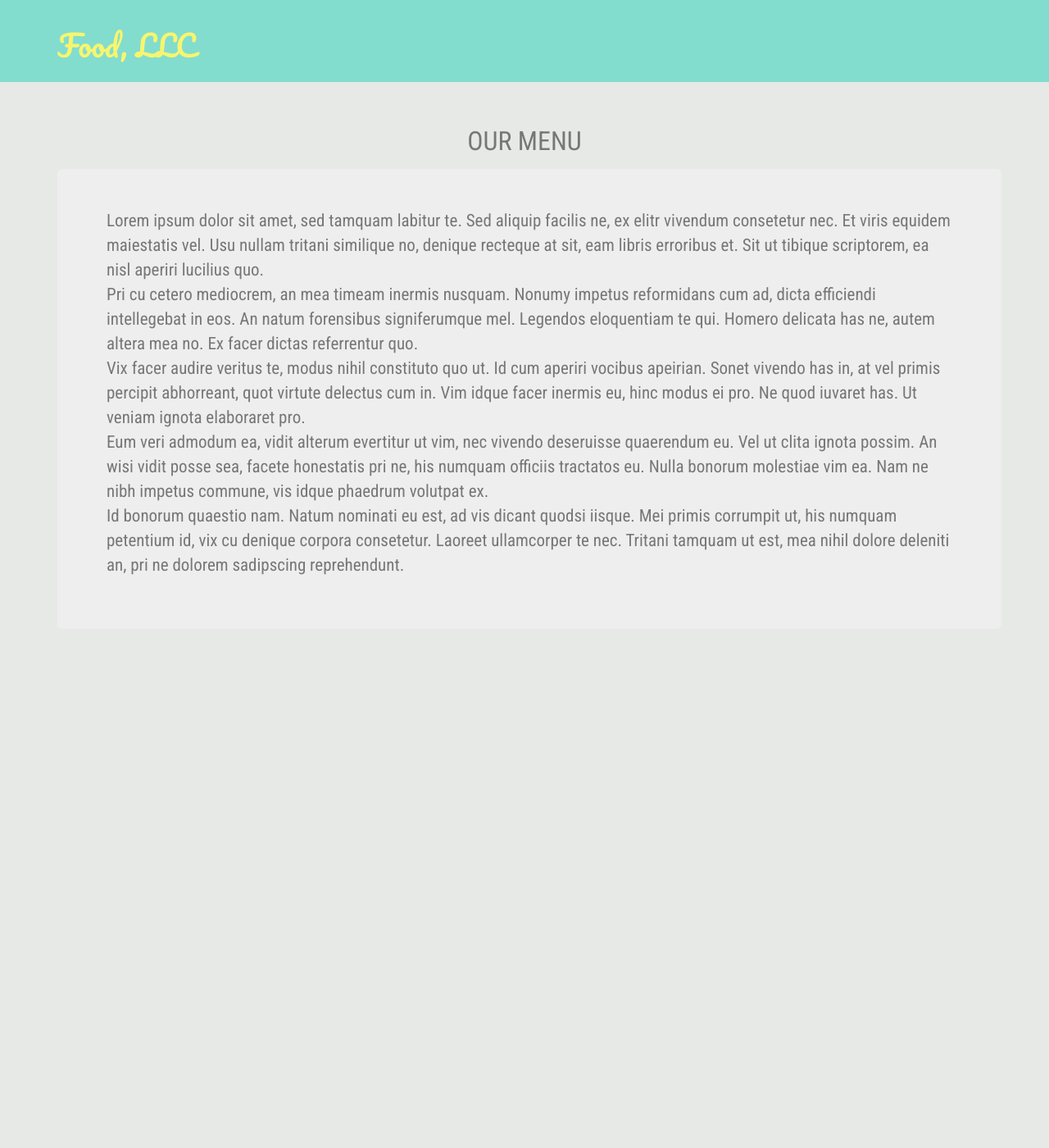
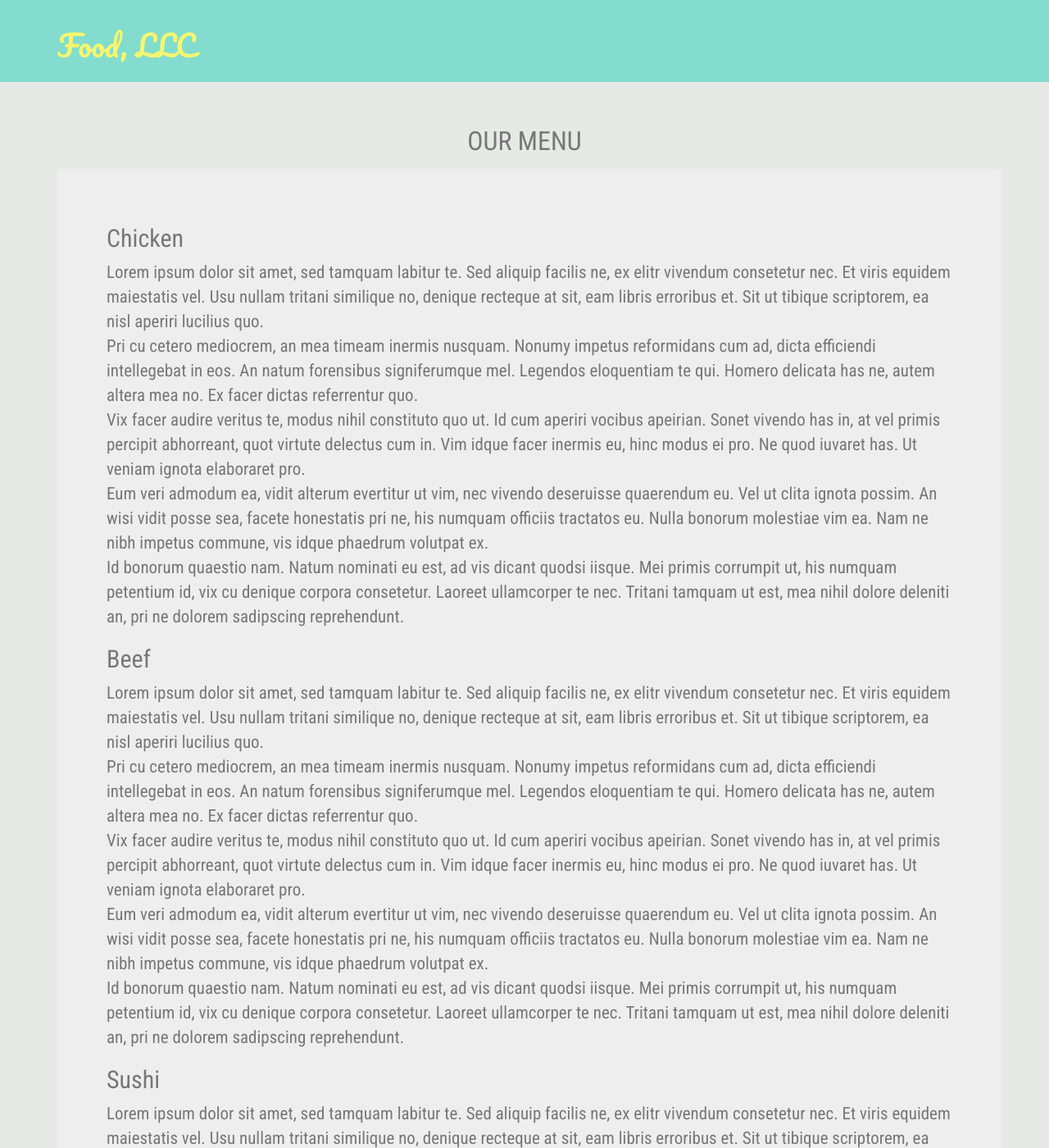
Before and after one commit to emmvalenti/emmvalenti.github.io, a Jekyll site: the page module3/index.html, which Jekyll copies as it is, in a window 1280 px wide and 1400 px high. Shown: the whole window at 82% size. Built offline with Jekyll 4.4.1, drawn with Linux system fonts in a browser that asks for light colours.

Commit message:
divs for paras

```diff
--- a/module3/index.html
+++ b/module3/index.html
@@ -48,7 +48,9 @@
 		<p class="text-center">Our Menu</p>
 	<div id="main-content" class="container">
 		<div class="jumbotron">
-		<p class="menu-item" id="chicken">Lorem ipsum dolor sit amet, sed tamquam labitur te. Sed aliquip facilis ne, ex elitr vivendum consetetur nec. Et viris equidem maiestatis vel. Usu nullam tritani similique no, denique recteque at sit, eam libris erroribus et. Sit ut tibique scriptorem, ea nisl aperiri lucilius quo.<br>
+		<div class="menu-item" id="chicken">
+		<h2>Chicken</h2>
+		<p>Lorem ipsum dolor sit amet, sed tamquam labitur te. Sed aliquip facilis ne, ex elitr vivendum consetetur nec. Et viris equidem maiestatis vel. Usu nullam tritani similique no, denique recteque at sit, eam libris erroribus et. Sit ut tibique scriptorem, ea nisl aperiri lucilius quo.<br>
 
 		Pri cu cetero mediocrem, an mea timeam inermis nusquam. Nonumy impetus reformidans cum ad, dicta efficiendi intellegebat in eos. An natum forensibus signiferumque mel. Legendos eloquentiam te qui. Homero delicata has ne, autem altera mea no. Ex facer dictas referrentur quo.<br>
 
@@ -57,6 +59,33 @@
 		Eum veri admodum ea, vidit alterum evertitur ut vim, nec vivendo deseruisse quaerendum eu. Vel ut clita ignota possim. An wisi vidit posse sea, facete honestatis pri ne, his numquam officiis tractatos eu. Nulla bonorum molestiae vim ea. Nam ne nibh impetus commune, vis idque phaedrum volutpat ex.<br>
 
 		Id bonorum quaestio nam. Natum nominati eu est, ad vis dicant quodsi iisque. Mei primis corrumpit ut, his numquam petentium id, vix cu denique corpora consetetur. Laoreet ullamcorper te nec. Tritani tamquam ut est, mea nihil dolore deleniti an, pri ne dolorem sadipscing reprehendunt.</p>
+		</div>
+
+		<div class="menu-item" id="beef">
+		<h2>Beef</h2>
+		<p>Lorem ipsum dolor sit amet, sed tamquam labitur te. Sed aliquip facilis ne, ex elitr vivendum consetetur nec. Et viris equidem maiestatis vel. Usu nullam tritani similique no, denique recteque at sit, eam libris erroribus et. Sit ut tibique scriptorem, ea nisl aperiri lucilius quo.<br>
+
+		Pri cu cetero mediocrem, an mea timeam inermis nusquam. Nonumy impetus reformidans cum ad, dicta efficiendi intellegebat in eos. An natum forensibus signiferumque mel. Legendos eloquentiam te qui. Homero delicata has ne, autem altera mea no. Ex facer dictas referrentur quo.<br>
+
+		Vix facer audire veritus te, modus nihil constituto quo ut. Id cum aperiri vocibus apeirian. Sonet vivendo has in, at vel primis percipit abhorreant, quot virtute delectus cum in. Vim idque facer inermis eu, hinc modus ei pro. Ne quod iuvaret has. Ut veniam ignota elaboraret pro.<br>
+
+		Eum veri admodum ea, vidit alterum evertitur ut vim, nec vivendo deseruisse quaerendum eu. Vel ut clita ignota possim. An wisi vidit posse sea, facete honestatis pri ne, his numquam officiis tractatos eu. Nulla bonorum molestiae vim ea. Nam ne nibh impetus commune, vis idque phaedrum volutpat ex.<br>
+
+		Id bonorum quaestio nam. Natum nominati eu est, ad vis dicant quodsi iisque. Mei primis corrumpit ut, his numquam petentium id, vix cu denique corpora consetetur. Laoreet ullamcorper te nec. Tritani tamquam ut est, mea nihil dolore deleniti an, pri ne dolorem sadipscing reprehendunt.</p>
+		</div>
+
+		<div class="menu-item" id="sushi">
+		<h2>Sushi</h2>
+		<p>Lorem ipsum dolor sit amet, sed tamquam labitur te. Sed aliquip facilis ne, ex elitr vivendum consetetur nec. Et viris equidem maiestatis vel. Usu nullam tritani similique no, denique recteque at sit, eam libris erroribus et. Sit ut tibique scriptorem, ea nisl aperiri lucilius quo.<br>
+
+		Pri cu cetero mediocrem, an mea timeam inermis nusquam. Nonumy impetus reformidans cum ad, dicta efficiendi intellegebat in eos. An natum forensibus signiferumque mel. Legendos eloquentiam te qui. Homero delicata has ne, autem altera mea no. Ex facer dictas referrentur quo.<br>
+
+		Vix facer audire veritus te, modus nihil constituto quo ut. Id cum aperiri vocibus apeirian. Sonet vivendo has in, at vel primis percipit abhorreant, quot virtute delectus cum in. Vim idque facer inermis eu, hinc modus ei pro. Ne quod iuvaret has. Ut veniam ignota elaboraret pro.<br>
+
+		Eum veri admodum ea, vidit alterum evertitur ut vim, nec vivendo deseruisse quaerendum eu. Vel ut clita ignota possim. An wisi vidit posse sea, facete honestatis pri ne, his numquam officiis tractatos eu. Nulla bonorum molestiae vim ea. Nam ne nibh impetus commune, vis idque phaedrum volutpat ex.<br>
+
+		Id bonorum quaestio nam. Natum nominati eu est, ad vis dicant quodsi iisque. Mei primis corrumpit ut, his numquam petentium id, vix cu denique corpora consetetur. Laoreet ullamcorper te nec. Tritani tamquam ut est, mea nihil dolore deleniti an, pri ne dolorem sadipscing reprehendunt.</p>
+		</div>
 	</div>
 
 </body>
```
